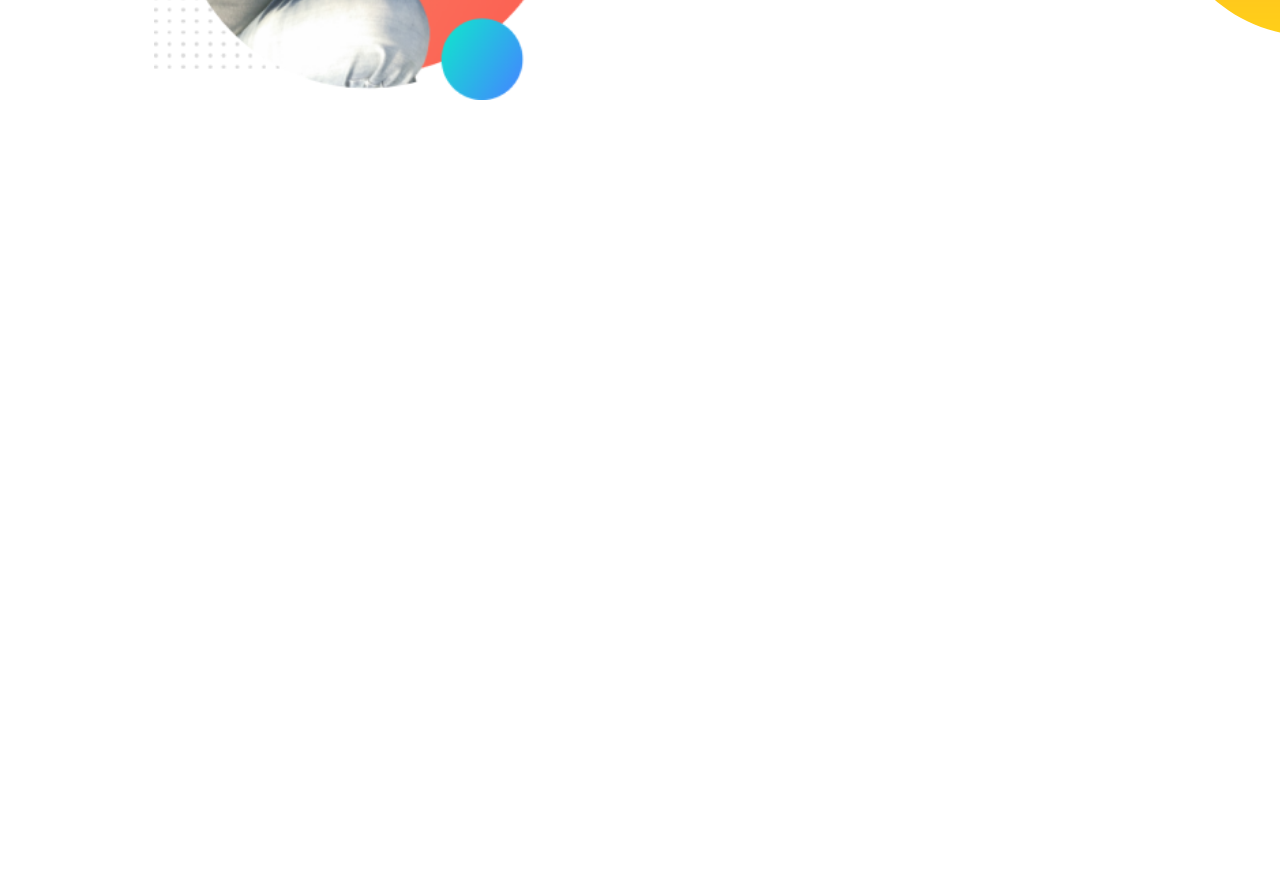
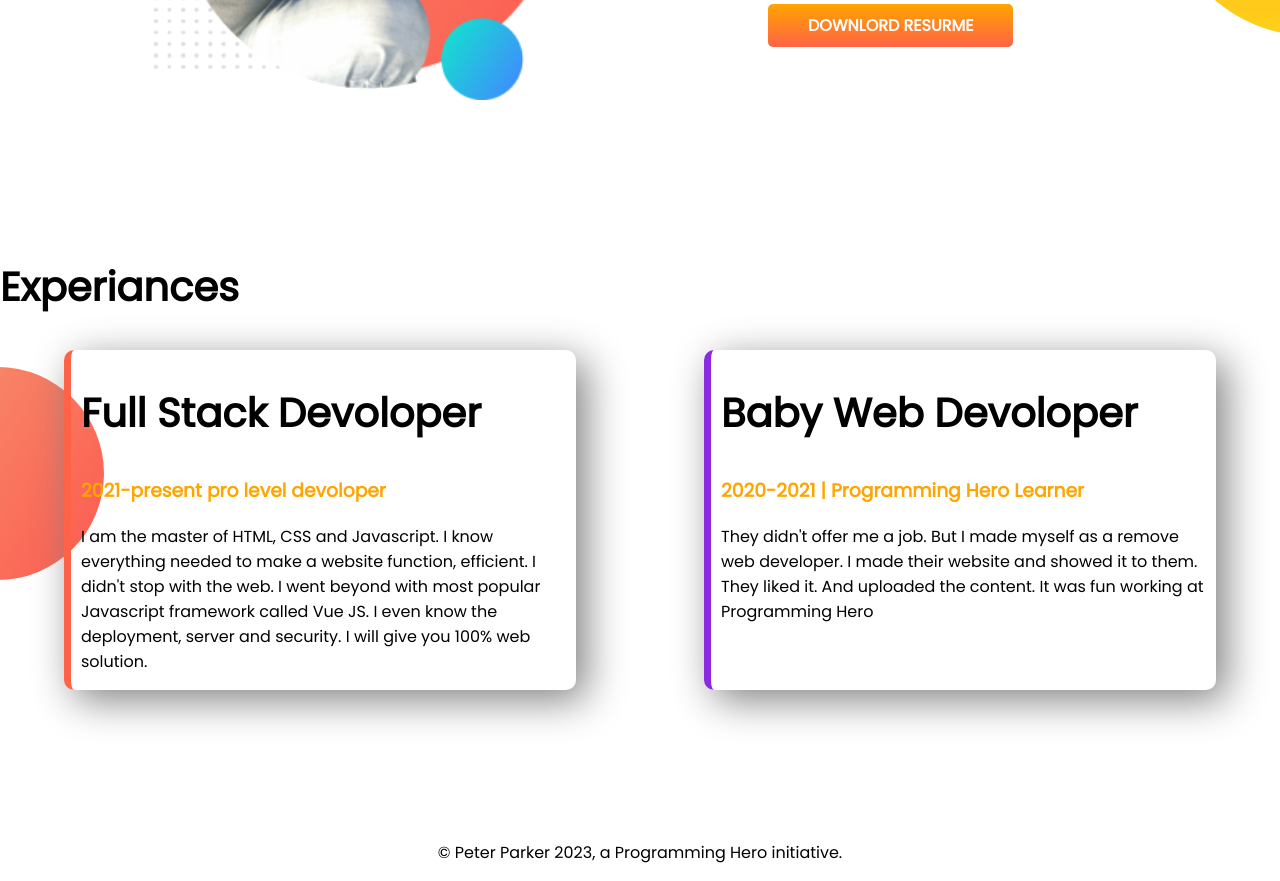
Before and after one commit to MD-obaidul-hasan/devoloper-portfolio, a plain HTML site: page index.html in a window 1280 px wide. Shown: the part 934-1815 px from the top of the page. Before the commit the page ends 1191 px from the top, so only its background shows below. Drawn offline with Linux system fonts and the light colour scheme.

Commit message:
style body and added footer

```diff
--- a/index.html
+++ b/index.html
@@ -13,7 +13,7 @@
 </head>
 
 <body>
-    <section class="top-banner">
+    <section class="top-banner flexible-container">
         <div class="half-width">
             <h1>Welcome To</h1>
             <h1> <span class="orange-color">Obaidul Hasan </span> Limu
@@ -30,7 +30,7 @@
             <img src="images/limu pro.png" alt="">
         </div>
     </section>
-    <section class="dream-big">
+    <section class="dream-big flexible-container">
         <div class="half-width">
             <img src="images/limu pro.png" alt="">
 
@@ -43,7 +43,30 @@
             <a class="link-button" target="_blank" href="">DOWNLORD RESURME </a>
         </div>
     </section>
+    <section class="expreance-area">
+        <h1>Experiances</h1>
+        <div class="flexible-container">
+            <div id="full-stack-devoloper" class="expreance-item">
+                <h2>Full Stack Devoloper</h2>
+                <h3 class="orange-color">2021-present pro level devoloper</h3>
+                <p>I am the master of HTML, CSS and Javascript. I know everything needed to make a website function,
+                    efficient. I didn't stop with the web. I went beyond with most popular Javascript framework called
+                    Vue
+                    JS. I even know the deployment, server and security. I will give you 100% web solution.</p>
+            </div>
+            <div id="baby-web-devoloper" class="expreance-item">
+                <h2>Baby Web Devoloper</h2>
+                <h3 class="orange-color">2020-2021 | Programming Hero Learner</h3>
+                <p>They didn't offer me a job. But I made myself as a remove web developer. I made their website and
+                    showed
+                    it to them. They liked it. And uploaded the content. It was fun working at Programming Hero</p>
+            </div>
+        </div>
 
+    </section>
 </body>
+<footer>
+    <p>© Peter Parker 2023, a Programming Hero initiative.</p>
+</footer>
 
 </html>
--- a/style.css
+++ b/style.css
@@ -7,11 +7,15 @@ h1 {
     font-size: 40px;
 }
 
+h2 {
+    font-size: 40px;
+}
+
 .orange-color {
     color: orange;
 }
 
-section {
+.flexible-container {
     display: flex;
     margin-bottom: 150px;
 }
@@ -51,3 +55,31 @@ section {
     background-repeat: no-repeat;
     background-position: right;
 }
+
+.expreance-item {
+    width: 40%;
+    border-radius: 10px;
+    margin-left: 5%;
+    margin-right: 5%;
+    padding-left: 10px;
+    box-shadow: 10px 10px 40px gray;
+
+}
+
+.expreance-area {
+    background-image: url(images/exp-bg.png);
+    background-repeat: no-repeat;
+    background-position: left;
+}
+
+#full-stack-devoloper {
+    border-left: 7px solid tomato;
+}
+
+#baby-web-devoloper {
+    border-left: 7px solid blueviolet;
+}
+
+footer p{
+    text-align: center;
+}
```
